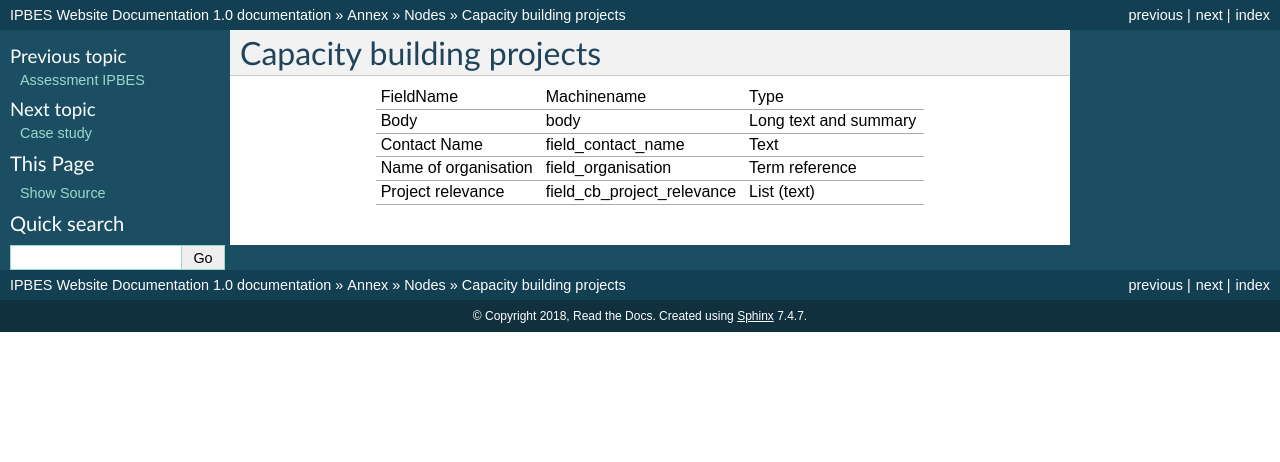
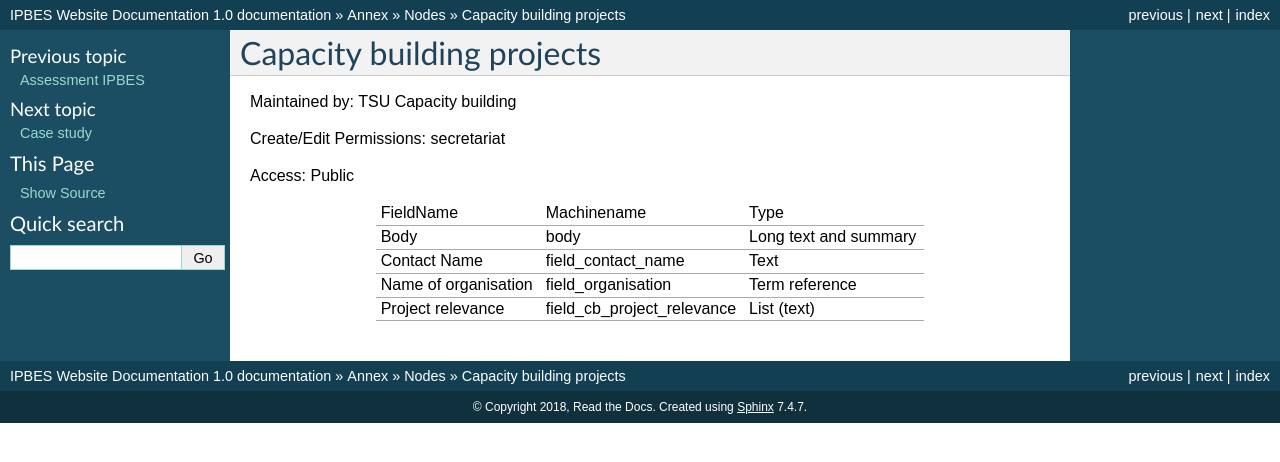
Before and after one commit to ipbes/ipbeswebdocs, a Sphinx documentation site: the page built from docs/annex/nodes/capacity-building-projects.rst, in a window 1280 px wide. Shown: the top 462 px of the page. Built offline with Sphinx 7.4.7, drawn with Linux system fonts in a browser that asks for light colours; pages that are not in the unit, such as notebooks, are missing from menus.

Commit message:
Update capacity-building-projects.rst

```diff
--- a/docs/annex/nodes/capacity-building-projects.rst
+++ b/docs/annex/nodes/capacity-building-projects.rst
@@ -1,5 +1,12 @@
 Capacity building projects
 ==========================
+
+Maintained by: TSU Capacity building
+
+Create/Edit Permissions: secretariat
+
+Access: Public
+
 +----------------------+----------------------------+-----------------------+
 | FieldName            | Machinename                | Type                  |
 +----------------------+----------------------------+-----------------------+
```
